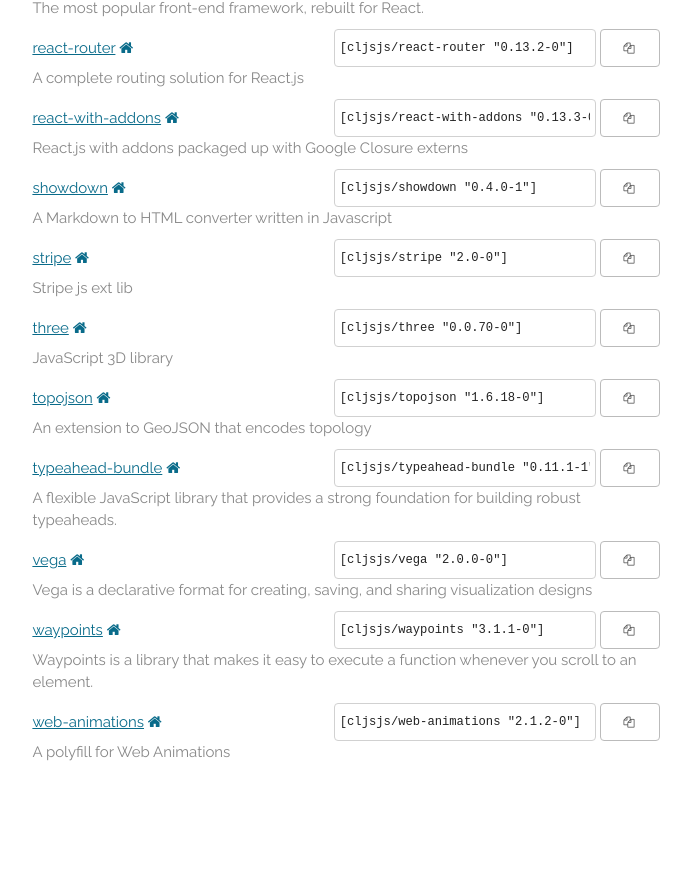
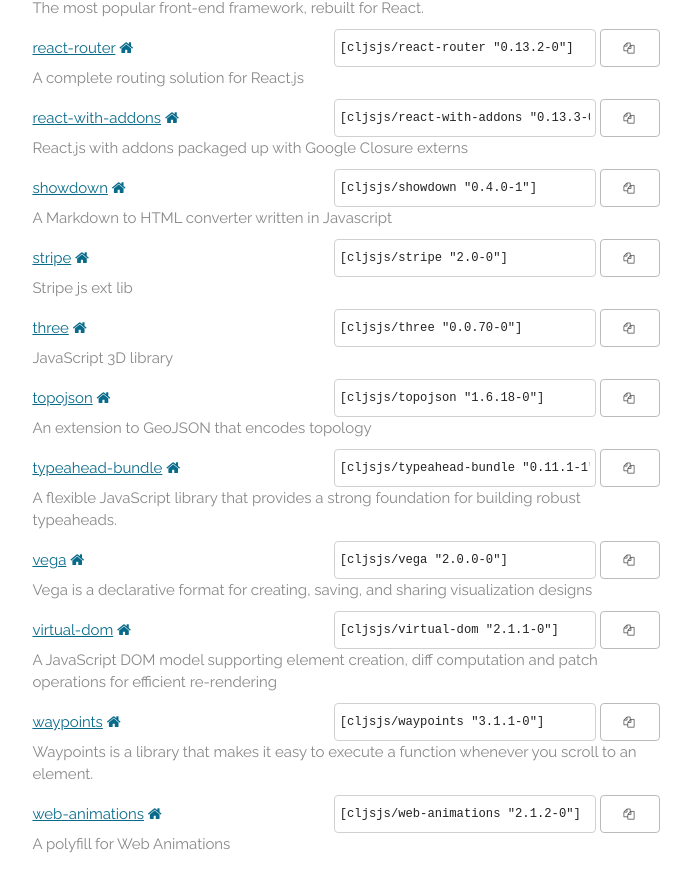
Before and after one commit to cljsjs/cljsjs.github.io, a Jekyll site: the page built from index.markdown, in a window 1280 px wide and 900 px high, scrolled down 4927 px. Shown: the top 892 px of the window, without its empty margins (294-985 px from the left). Built offline with Jekyll 4.4.1, drawn with Linux system fonts in a browser that asks for light colours; nearby versions of some CDN libraries; comment, search, counter and statistics services are not loaded; before the commit the page ends 5735 px from its top, so only the background shows below that.

Commit message:
Automatic update

```diff
--- a/_includes/packages.html
+++ b/_includes/packages.html
@@ -551,6 +551,15 @@
     <p class="description">Vega is a declarative format for creating, saving, and sharing visualization designs</p>
   </li>
   <li>
+    <a href="https://clojars.org/cljsjs/virtual-dom">virtual-dom</a>
+    <a href="https://github.com/Matt-Esch/virtual-dom" target="new"><i class="fa fa-home"></i></a>
+    <span class="clojars">
+      <input type="text" value='[cljsjs/virtual-dom "2.1.1-0"]'/>
+      <button data-clipboard-text='[cljsjs/virtual-dom "2.1.1-0"]'><i class="fa fa-copy"></i></button>
+    </span>
+    <p class="description">A JavaScript DOM model supporting element creation, diff computation and patch operations for efficient re-rendering</p>
+  </li>
+  <li>
     <a href="https://clojars.org/cljsjs/waypoints">waypoints</a>
     <a href="http://imakewebthings.com/waypoints/" target="new"><i class="fa fa-home"></i></a>
     <span class="clojars">
```
